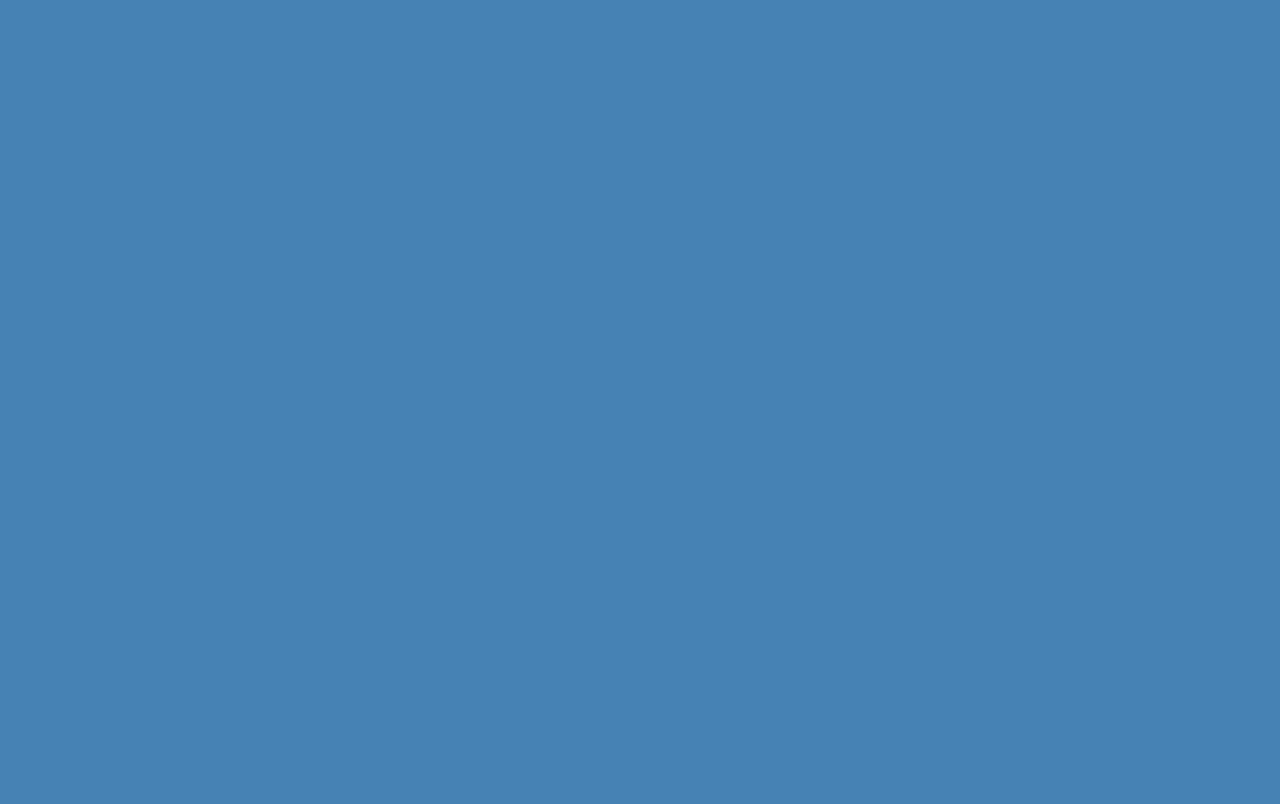
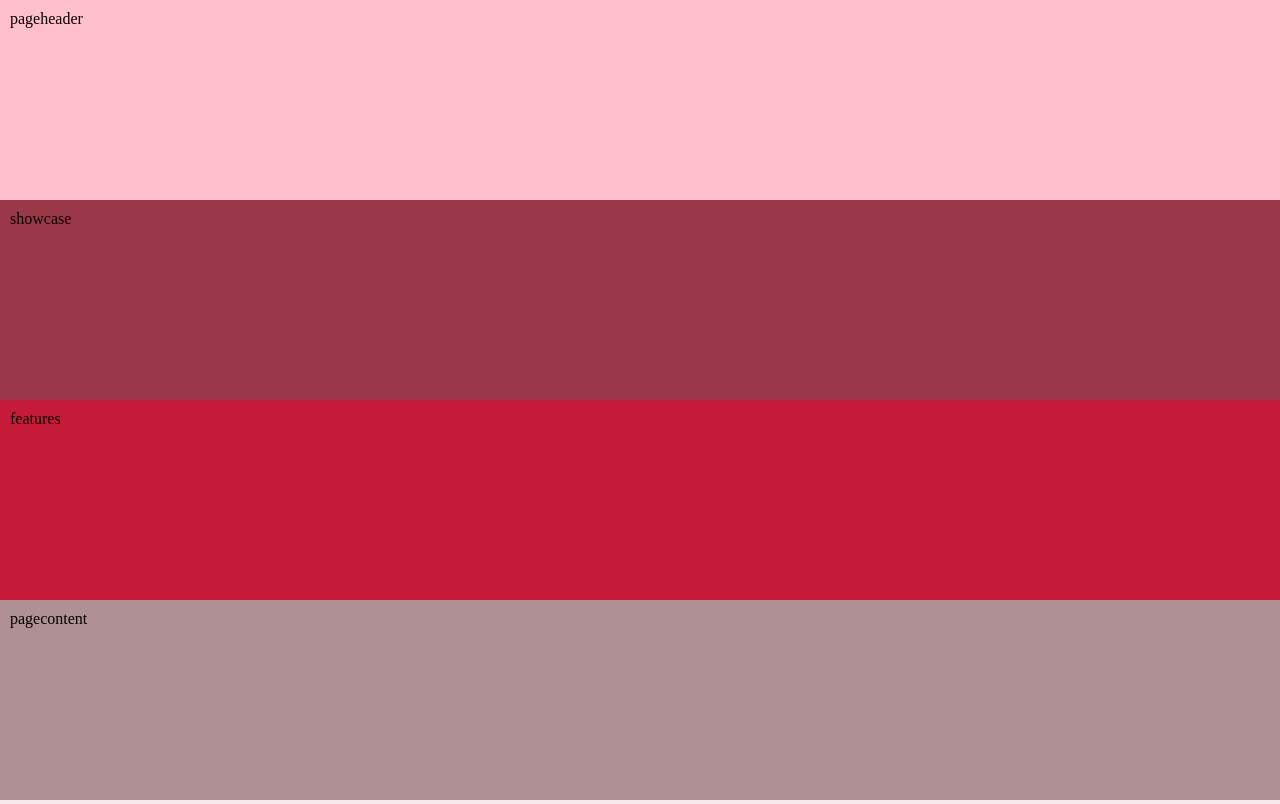
Before and after one commit to AmaitemOffiong/AmaitemO.Astro, an Astro site: page / in a window 1280 px wide. Shown: the top 804 px of the page. Built offline with nearby package versions, Linux system fonts and the light colour scheme; Astro itself is replaced by a stand-in of ours.

Commit message:
Updated index.astro

```diff
--- a/src/pages/index.astro
+++ b/src/pages/index.astro
@@ -22,10 +22,68 @@ font-size:62.5%;
 6rem = 60px
 */
 }
+
+
+/* Brower Reset */
+*,*::before,*::after{
+    margin:0 ;
+    padding:0 ;
+    box-sizing: border-box;
+}
+/* easy pixel cal with rem units */
 body
 {
 font-size:1.6rem;
 }
+
+/* fix browswer on macs */
+body{
+
+    overflow: auto;
+    width: 100%;
+    overscroll-behavior: none;
+}
+
+#pageheader{
+    min-height: 200px;
+    background-color: pink;
+    padding: 1rem;
+}
+
+#showcase{
+    min-height: 200px;
+    background-color: rgb(154, 56, 73);
+    padding: 1rem;
+}
+
+#features{
+    min-height: 200px;
+    background-color: rgb(198, 27, 56);
+    padding: 1rem;
+}
+
+
+#pagecontent{
+    min-height: 200px;
+    background-color: rgb(174, 144, 149);
+    padding: 1rem;
+}
+
+
+
+#semesters{
+    min-height: 200px;
+    background-color: rgb(247, 234, 236);
+    padding: 1rem;
+}
+
+
+#pagefooter{
+    min-height: 200px;
+    background-color: rgb(202, 132, 143);
+    padding: 1rem;
+}
+
 /* Media Queries */
 @media only screen and (min-width:320px)
 {
@@ -65,6 +123,45 @@ background-color: steelblue;
 </style>
 </head>
 <body>
+<!--
+pageheader
+showcase
+features
+page-content
+semsters
+pagefooter
+
+ -->
+
+
+ <!-- Make pageheader -->
+<header id="pageheader">
+    pageheader
+
+</header>
+<!-- header#pageheader{pageheader} -->
+<section id="showcase">
+    showcase
+
+</section>
+  <!-- End pageheader -->
+  <section id="features">features
+
+  </section>
+
+  <main id="pagecontent">pagecontent
+
+  </main>
+
+  <section id="semesters">semeters
+
+  </section>
+
+
+  <footer id="pagefooter">pagefooter
+
+  </footer>
+
 
 </body>
 </html>
```
